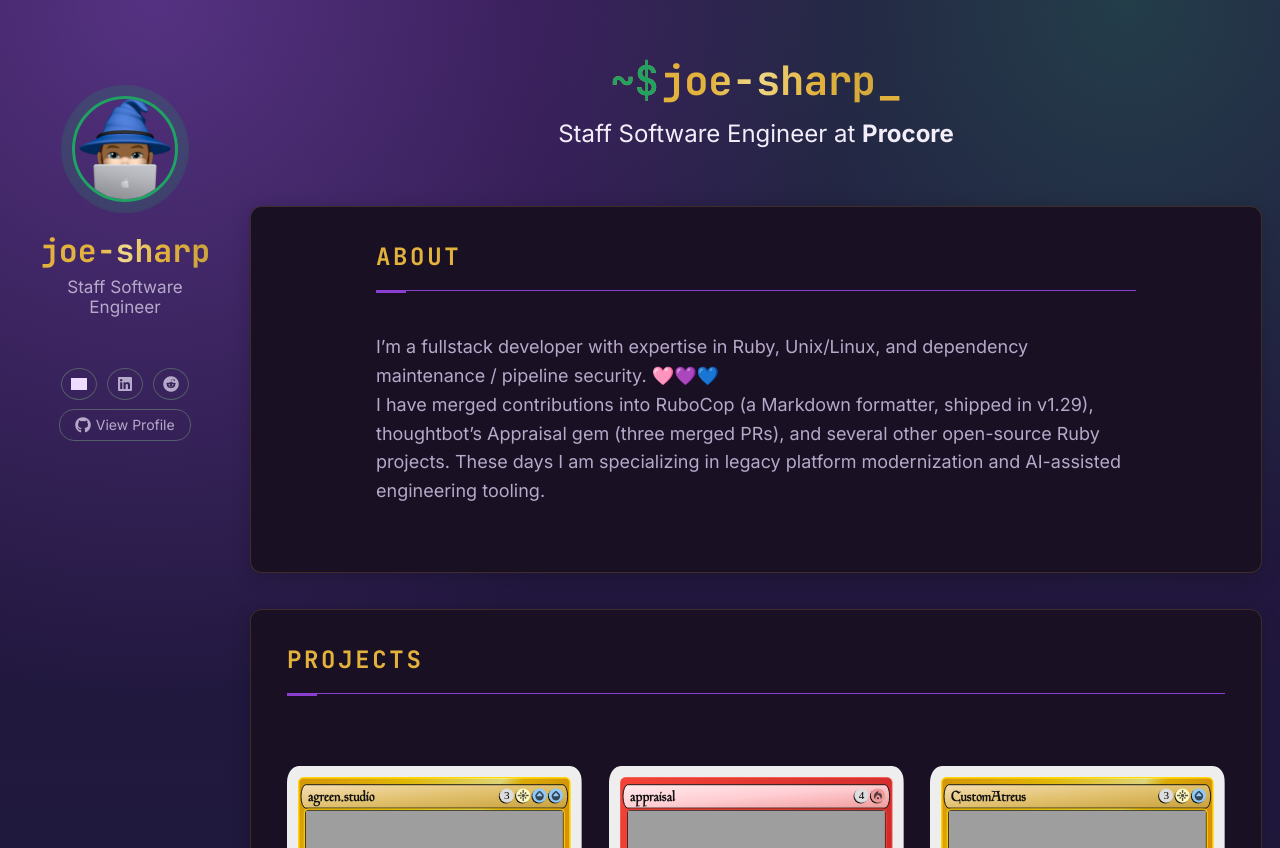
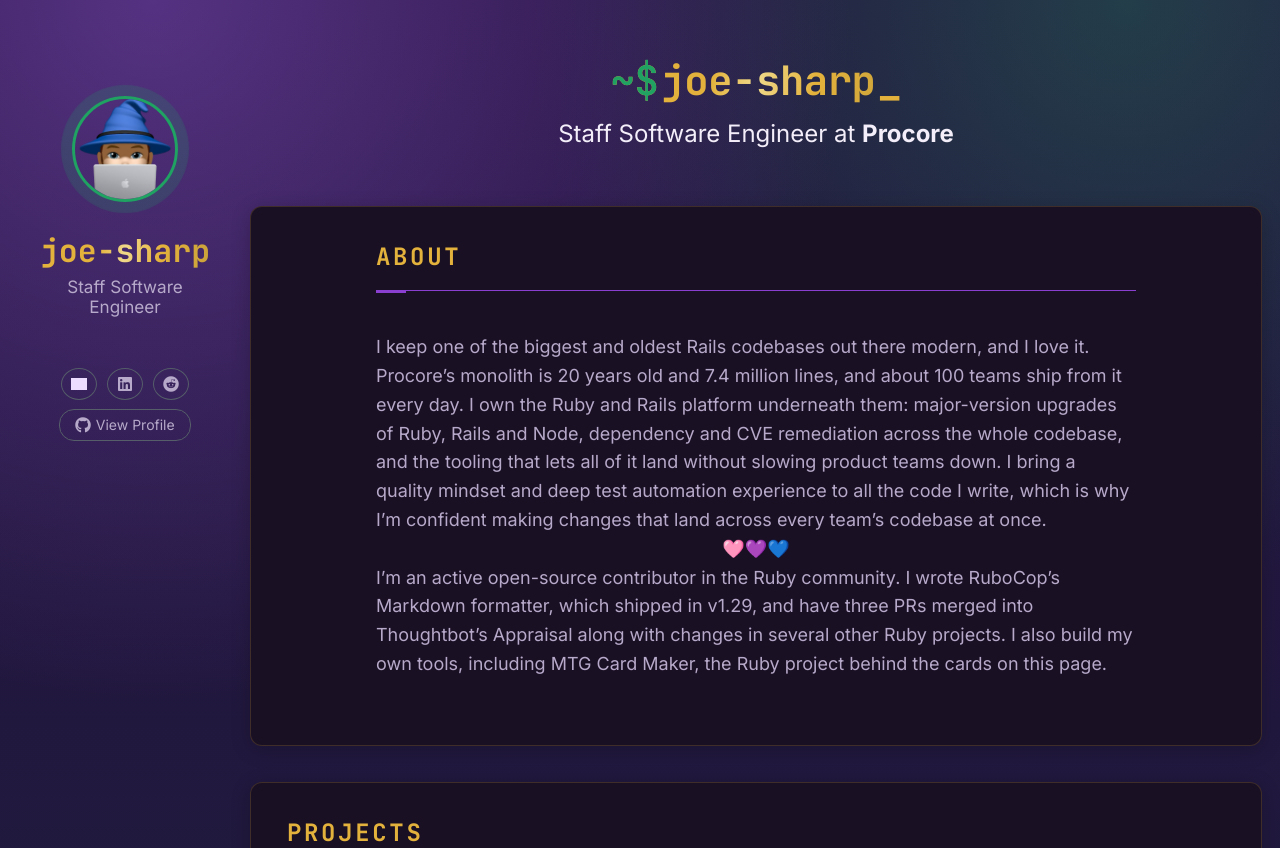
Before and after one commit to joe-sharp/joe-sharp.github.io, a Jekyll site: the page built from index.md, in a window 1280 px wide and 1400 px high, cut to the strip 0-848 px from the top of the window. Built offline with Jekyll 4.4.1, drawn with Linux system fonts in a browser that asks for light colours; grey boxes are pictures that could not be loaded.

Commit message:
Rewrite the About text and center the hearts as a separator
Lead with the Procore platform work and SDET background, and make the
open-source paragraph after the hearts stand on its own.

Co-Authored-By: Claude Sonnet 5.5 <noreply@anthropic.com>
Co-Authored-By: Claude Opus 5.5 <noreply@anthropic.com>

```diff
--- a/assets/css/custom.css
+++ b/assets/css/custom.css
@@ -151,6 +151,13 @@ body {
 .block-content p {
   color: var(--ink-muted);
   line-height: 1.6;
+}
+
+/* The three hearts in About sit centered on their own line */
+.block-content p.about-hearts {
+  text-align: center;
+  margin-top: -1.6667em;
+  margin-bottom: 0;
 }
 
 .block-content strong {
--- a/index.md
+++ b/index.md
@@ -13,8 +13,13 @@ sections:
     type: contentblock
     title: About
     content: >-
-      I'm a fullstack developer with expertise in Ruby, Unix/Linux, and dependency maintenance / pipeline security. 🩷💜💙<br>
-          I have merged contributions into RuboCop (a Markdown formatter, shipped in v1.29), thoughtbot's Appraisal gem (three merged PRs), and several other open-source Ruby projects. These days I am specializing in legacy platform modernization and AI-assisted engineering tooling.
+      I keep one of the biggest and oldest Rails codebases out there modern, and I love it. Procore's monolith is 20 years old and 7.4 million lines, and about 100 teams ship from it every day. I own the Ruby and Rails platform underneath them: major-version upgrades of Ruby, Rails and Node, dependency and CVE remediation across the whole codebase, and the tooling that lets all of it land without slowing product teams down.
+
+      I bring a quality mindset and deep test automation experience to all the code I write, which is why I'm confident making changes that land across every team's codebase at once.
+
+      <p class="about-hearts">🩷💜💙</p>
+
+      I'm an active open-source contributor in the Ruby community. I wrote RuboCop's Markdown formatter, which shipped in v1.29, and have three PRs merged into Thoughtbot's Appraisal along with changes in several other Ruby projects. I also build my own tools, including MTG Card Maker, the Ruby project behind the cards on this page.
     actions:
   - section_id: projects
     component: projects_block.html
```
